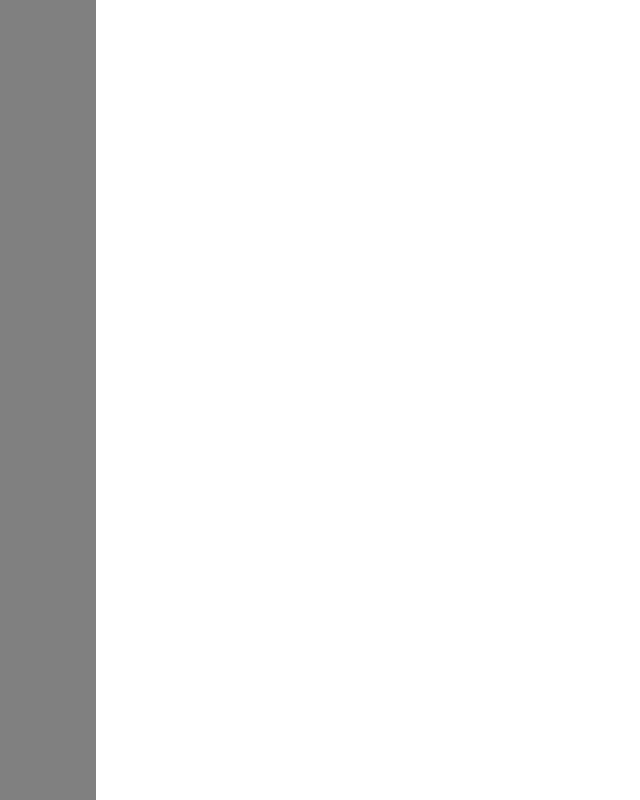
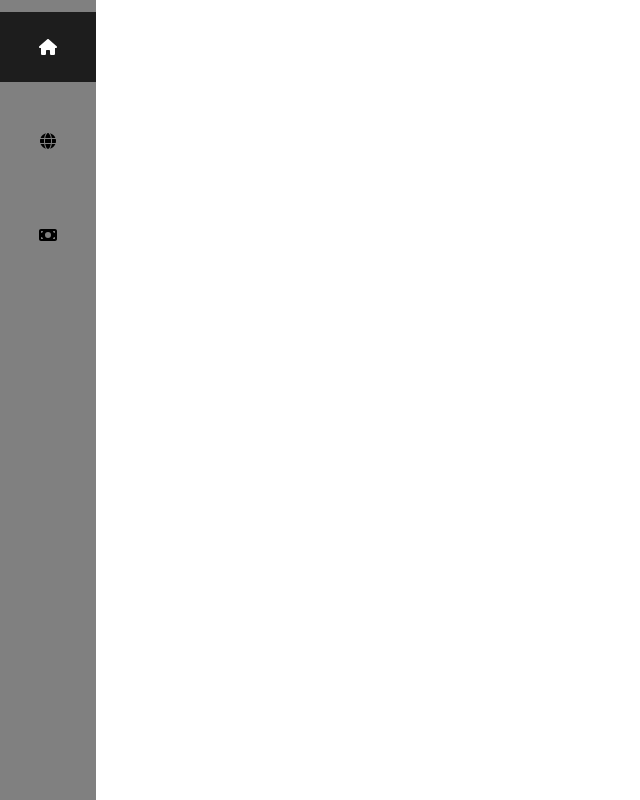
Before and after one commit to papiricoh/country_manager_game, a Vue app: page / in a window 1280 px wide. Shown: the top 800 px of the page, without its empty margins (0-640 px from the left). Built offline with nearby package versions, Linux system fonts and the light colour scheme.

Commit message:
Added fontasewome

```diff
--- a/package.json
+++ b/package.json
@@ -8,6 +8,11 @@
     "preview": "vite preview"
   },
   "dependencies": {
+    "@fortawesome/fontawesome-svg-core": "^6.3.0",
+    "@fortawesome/free-brands-svg-icons": "^6.3.0",
+    "@fortawesome/free-regular-svg-icons": "^6.3.0",
+    "@fortawesome/free-solid-svg-icons": "^6.3.0",
+    "@fortawesome/vue-fontawesome": "^3.0.3",
     "vue": "^3.2.45"
   },
   "devDependencies": {
--- a/src/App.vue
+++ b/src/App.vue
@@ -6,7 +6,15 @@ import HelloWorld from './components/HelloWorld.vue'
 <main>
     <div class="main_div">
       <div class="tabs_bar">
-
+        <div class="tab_icon active">
+          <font-awesome-icon icon="fa-solid fa-house" />
+        </div>
+        <div class="tab_icon">
+          <font-awesome-icon icon="fa-solid fa-globe" />
+        </div>
+        <div class="tab_icon">
+          <font-awesome-icon icon="fa-solid fa-money-bill" />
+        </div>
       </div>
       <div>
 
--- a/src/components/HelloWorld.vue
+++ b/src/components/HelloWorld.vue
@@ -1,20 +1,8 @@
 <script setup>
-defineProps({
-  msg: {
-    type: String,
-    required: true
-  }
-})
 </script>
 
 <template>
-  <div class="greetings">
-    <h1 class="green">{{ msg }}</h1>
-    <h3>
-      You’ve successfully created a project with
-      <a href="https://vitejs.dev/" target="_blank" rel="noopener">Vite</a> +
-      <a href="https://vuejs.org/" target="_blank" rel="noopener">Vue 3</a>.
-    </h3>
+  <div class="">
   </div>
 </template>
 
--- a/src/css/main.css
+++ b/src/css/main.css
@@ -1,3 +1,6 @@
+* {
+    font-family: "Haas Grot Text R Web", "Helvetica Neue", Helvetica, Arial, sans-serif;
+}
 html {
     margin: 0;
 }
@@ -18,8 +21,31 @@ body {
     display: flex;
     flex-direction: column;
     justify-content: flex-start;
-    align-items: stretch;
+    align-items: center;
     height: 100%;
     background-color: grey;
     width:6rem;
+    text-align: center;
 }
+
+.tab_icon {
+    margin: 12px;
+    width: 100%;
+    height: 70px;
+    display: flex;
+    flex-direction: column;
+    justify-content: center;
+    align-items: center;
+    background-color: transparent;
+    transition: 0.4s;
+}
+
+.tab_icon:hover {
+    background-color: rgb(63, 63, 63);
+    color: white;
+}
+
+.active {
+    background-color: rgb(29, 29, 29);
+    color: white;
+}
--- a/src/main.js
+++ b/src/main.js
@@ -1,4 +1,13 @@
 import { createApp } from 'vue'
 import App from './App.vue'
 
-createApp(App).mount('#app')
+import { library } from '@fortawesome/fontawesome-svg-core'
+import { FontAwesomeIcon } from '@fortawesome/vue-fontawesome'
+import { faUserSecret } from '@fortawesome/free-solid-svg-icons'
+import { faHouse } from '@fortawesome/free-solid-svg-icons'
+import { faGlobe } from '@fortawesome/free-solid-svg-icons'
+import { faMoneyBill } from '@fortawesome/free-solid-svg-icons'
+
+library.add(faUserSecret, faHouse, faGlobe, faMoneyBill)
+
+createApp(App).component('font-awesome-icon', FontAwesomeIcon).mount('#app')
```
